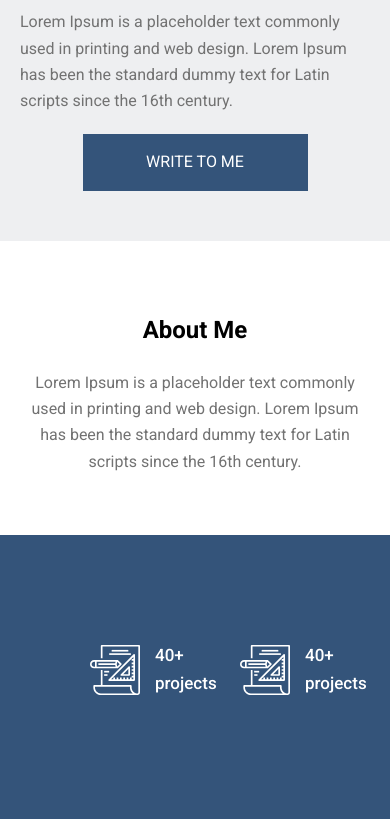
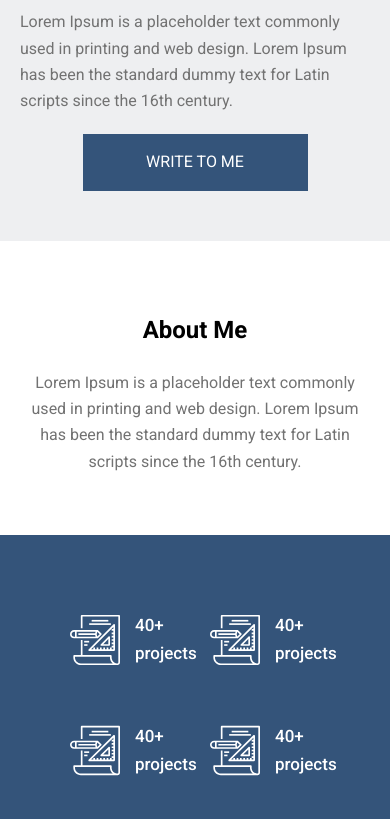
Before and after one commit to BOHDAN21-31/home-work-9, a plain HTML site: page index.html in a window 390 px wide. Shown: the part 268-1087 px from the top of the page. Drawn offline with Linux system fonts and the light colour scheme.

Commit message:
adaptive for iphone 344px

```diff
--- a/css/style.css
+++ b/css/style.css
@@ -175,6 +175,9 @@ body {
         padding-right: calc(50vw - 260px)
     }
 
+    .rider {
+        padding: 10px 60px 1px 10px;
+    }
     .header {
         padding-top: 20px;
     }
```
